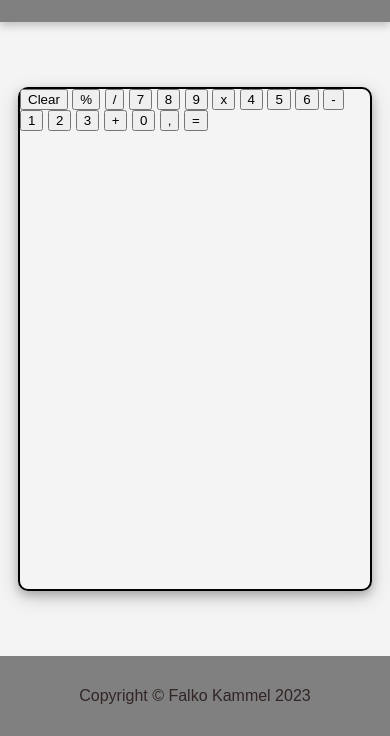
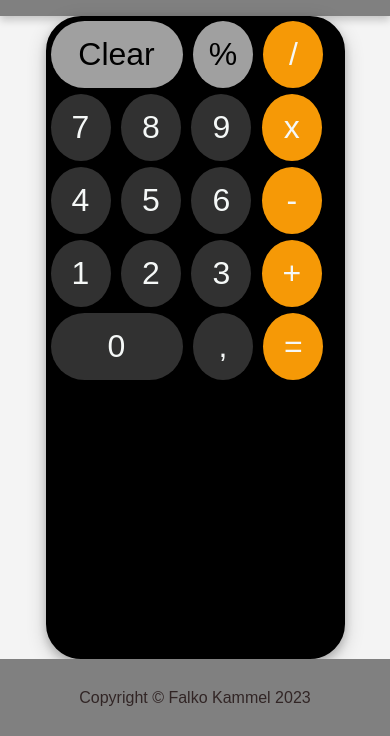
Before and after one commit to FalkoKa/Calculator, a plain HTML site: page index.html in a window 390 px wide. Shown: the part 108-844 px from the top of the page. Drawn offline with Linux system fonts and the light colour scheme.

Commit message:
Style buttons like iPhone

```diff
--- a/style.css
+++ b/style.css
@@ -38,9 +38,40 @@ footer {
 }
 
 div.calculator-frame {
-    height: 500px;
-    width: 350px;
+    height: 639px;
+    width: 295px;
     border: 2px solid black;
-    border-radius: 10px;
+    border-radius: 35px;
     box-shadow: 0 4px 8px 0 rgba(0, 0, 0, 0.2), 0 6px 20px 0 rgba(0, 0, 0, 0.19);
+    background-color: black;
 }
+
+button {
+    width: 60px;
+    font-size: 2em;
+    border: none;
+    border-radius: 60%;
+    padding: 15px;
+    margin: 3px;
+}
+
+button#zero,
+button#clear {
+    width: 132px;
+    border-radius: 35px;
+}
+
+button.special {
+    background-color: #a0a0a0;
+    color: black;
+}
+
+button.number {
+    background-color: #313131;
+    color: #f5f8f7;
+}
+
+button.operator {
+    background-color: #f69906;
+    color: #f5f8f7;
+}
```
